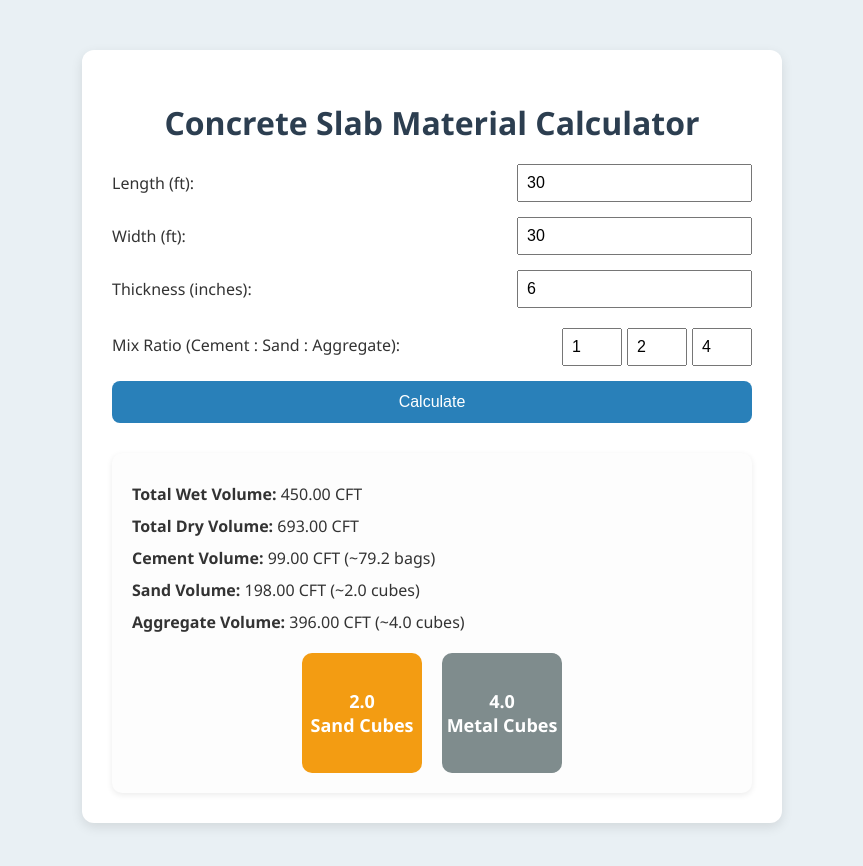
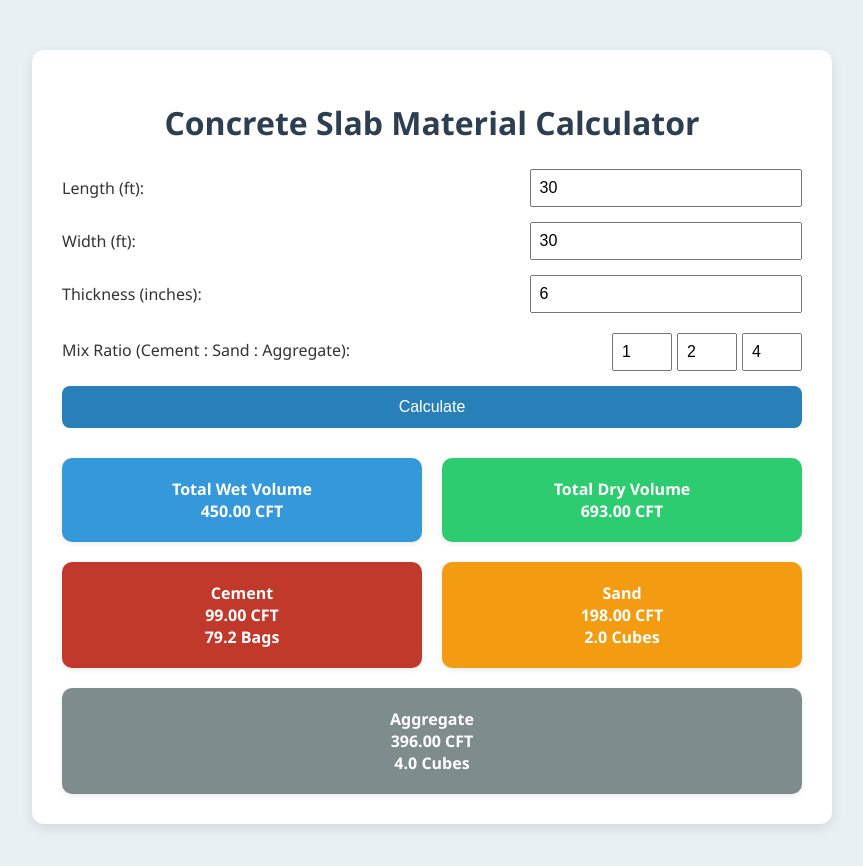
Before and after one commit to aveesha345/concrete, a plain HTML site: page index.html in a window 1280 px wide. Both pictures are taken after a click on the button "Calculate". Shown: the whole page, without its empty margins (208-1071 px from the left). Drawn offline with Linux system fonts and the light colour scheme.

Commit message:
Update index.html

```diff
--- a/index.html
+++ b/index.html
@@ -18,7 +18,7 @@
     }
 
     .container {
-      max-width: 700px;
+      max-width: 800px;
       margin: 50px auto;
       padding: 30px;
       background: #ffffff;
@@ -28,7 +28,7 @@
 
     h1 {
       text-align: center;
-      margin-bottom: 20px;
+      margin-bottom: 25px;
       color: #2c3e50;
     }
 
@@ -79,44 +79,31 @@
 
     .results {
       margin-top: 30px;
+      display: flex;
+      flex-wrap: wrap;
+      justify-content: space-between;
+      gap: 20px;
+    }
+
+    .result-box {
+      flex: 1 1 calc(50% - 20px);
+      background: #fdfdfd;
       padding: 20px;
-      background: #fdfdfd;
       border-radius: 10px;
       box-shadow: 0 2px 6px rgba(0,0,0,0.08);
+      display: flex;
+      flex-direction: column;
+      align-items: center;
+      justify-content: center;
+      font-weight: bold;
+      text-align: center;
     }
 
-    .results p {
-      font-size: 16px;
-      margin: 10px 0;
-    }
-
-    .cubes {
-      display: flex;
-      gap: 20px;
-      justify-content: center;
-      margin-top: 20px;
-    }
-
-    .cube {
-      width: 120px;
-      height: 120px;
-      display: flex;
-      flex-direction: column;
-      justify-content: center;
-      align-items: center;
-      border-radius: 10px;
-      color: white;
-      font-size: 18px;
-      font-weight: bold;
-    }
-
-    .sand {
-      background: #f39c12;
-    }
-
-    .metal {
-      background: #7f8c8d;
-    }
+    .cement { background-color: #c0392b; color: white; }
+    .sand { background-color: #f39c12; color: white; }
+    .metal { background-color: #7f8c8d; color: white; }
+    .wet { background-color: #3498db; color: white; }
+    .dry { background-color: #2ecc71; color: white; }
 
     @media (max-width: 600px) {
       .form-group {
@@ -130,6 +117,14 @@
 
       .ratio-group input {
         width: 100%;
+      }
+
+      .results {
+        flex-direction: column;
+      }
+
+      .result-box {
+        flex: 1 1 100%;
       }
     }
   </style>
@@ -193,21 +188,28 @@
       const aggregateCubes = aggregateVolume / 100;
 
       document.getElementById("results").innerHTML = `
-        <p><strong>Total Wet Volume:</strong> ${wetVolume.toFixed(2)} CFT</p>
-        <p><strong>Total Dry Volume:</strong> ${dryVolume.toFixed(2)} CFT</p>
-        <p><strong>Cement Volume:</strong> ${cementVolume.toFixed(2)} CFT (~${cementBags.toFixed(1)} bags)</p>
-        <p><strong>Sand Volume:</strong> ${sandVolume.toFixed(2)} CFT (~${sandCubes.toFixed(1)} cubes)</p>
-        <p><strong>Aggregate Volume:</strong> ${aggregateVolume.toFixed(2)} CFT (~${aggregateCubes.toFixed(1)} cubes)</p>
-
-        <div class="cubes">
-          <div class="cube sand">
-            <div>${sandCubes.toFixed(1)}</div>
-            <div>Sand Cubes</div>
-          </div>
-          <div class="cube metal">
-            <div>${aggregateCubes.toFixed(1)}</div>
-            <div>Metal Cubes</div>
-          </div>
+        <div class="result-box wet">
+          <div>Total Wet Volume</div>
+          <div>${wetVolume.toFixed(2)} CFT</div>
+        </div>
+        <div class="result-box dry">
+          <div>Total Dry Volume</div>
+          <div>${dryVolume.toFixed(2)} CFT</div>
+        </div>
+        <div class="result-box cement">
+          <div>Cement</div>
+          <div>${cementVolume.toFixed(2)} CFT</div>
+          <div>${cementBags.toFixed(1)} Bags</div>
+        </div>
+        <div class="result-box sand">
+          <div>Sand</div>
+          <div>${sandVolume.toFixed(2)} CFT</div>
+          <div>${sandCubes.toFixed(1)} Cubes</div>
+        </div>
+        <div class="result-box metal">
+          <div>Aggregate</div>
+          <div>${aggregateVolume.toFixed(2)} CFT</div>
+          <div>${aggregateCubes.toFixed(1)} Cubes</div>
         </div>
       `;
     }
```
